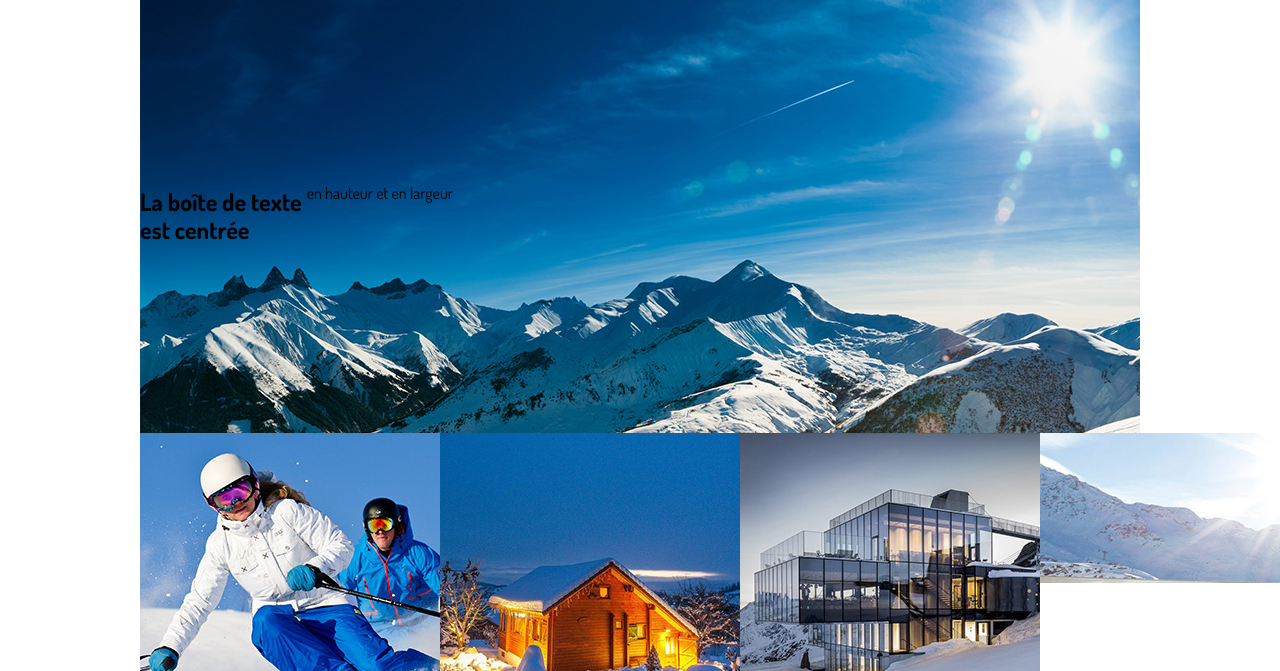
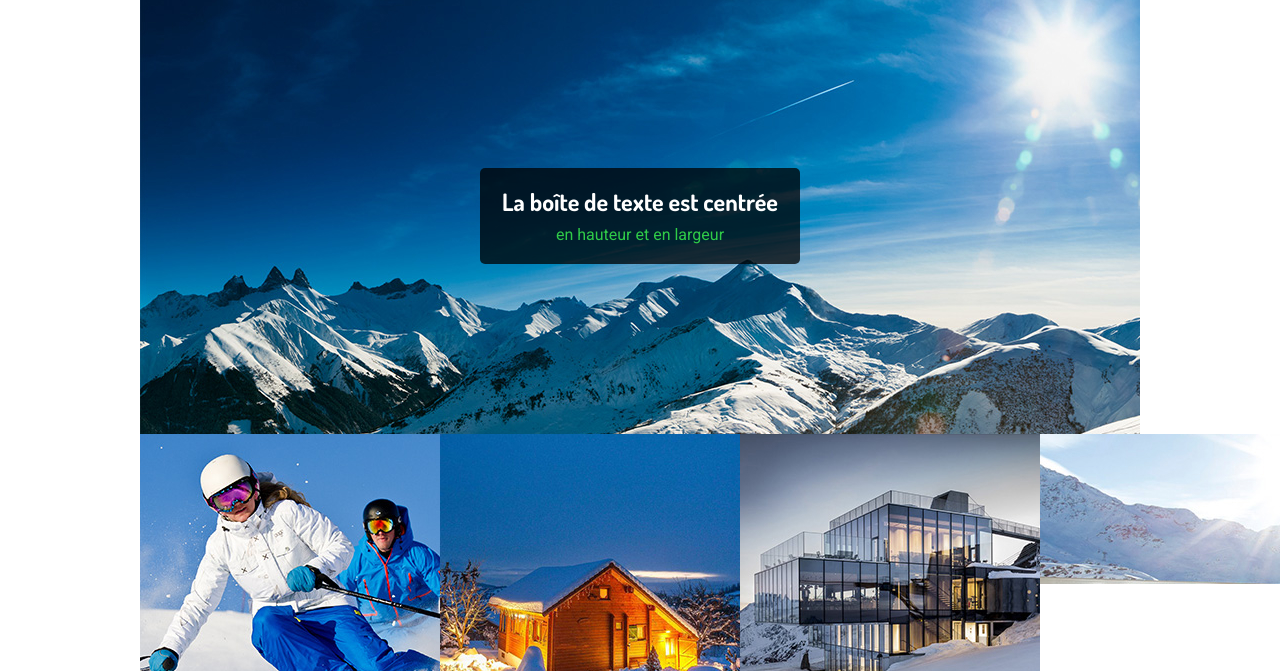
Before and after one commit to Cassostiguy/flexbox_grid_cassandra_ostiguy, a plain HTML site: page index.html in a window 1280 px wide. Shown: the part 129-800 px from the top of the page. Drawn offline with Linux system fonts and the light colour scheme.

Commit message:
changement hero

```diff
--- a/css/style.css
+++ b/css/style.css
@@ -74,8 +74,30 @@ nav a:hover{
     padding: 170px 0;
     background-repeat: no repeat;
 }
+.hero .wrapper{
+    display: flex;
+    flex-direction: column;
+    justify-content: center;
+    align-items: center;
+    gap: 10px;
+    background-color: rgba(0,0,0,0.75);
+    border-radius: 5px;
+    padding: 20px 0;
+    margin: 0 340px;
+}
+.hero h2{
+    color: white;
+    font-weight: 700;
+    margin: 0;
+}
+.hero p{
+    color: #2FCB48;
+    font-family: "Roboto", serif;
+    font-weight: 400;
+    margin: 0;
+}
 /*section contenu*/
-section .wrapper{
+.contenu .wrapper{
     display: grid;
     grid-template-columns: 1fr 1fr 1fr 3fr ;
 
```
